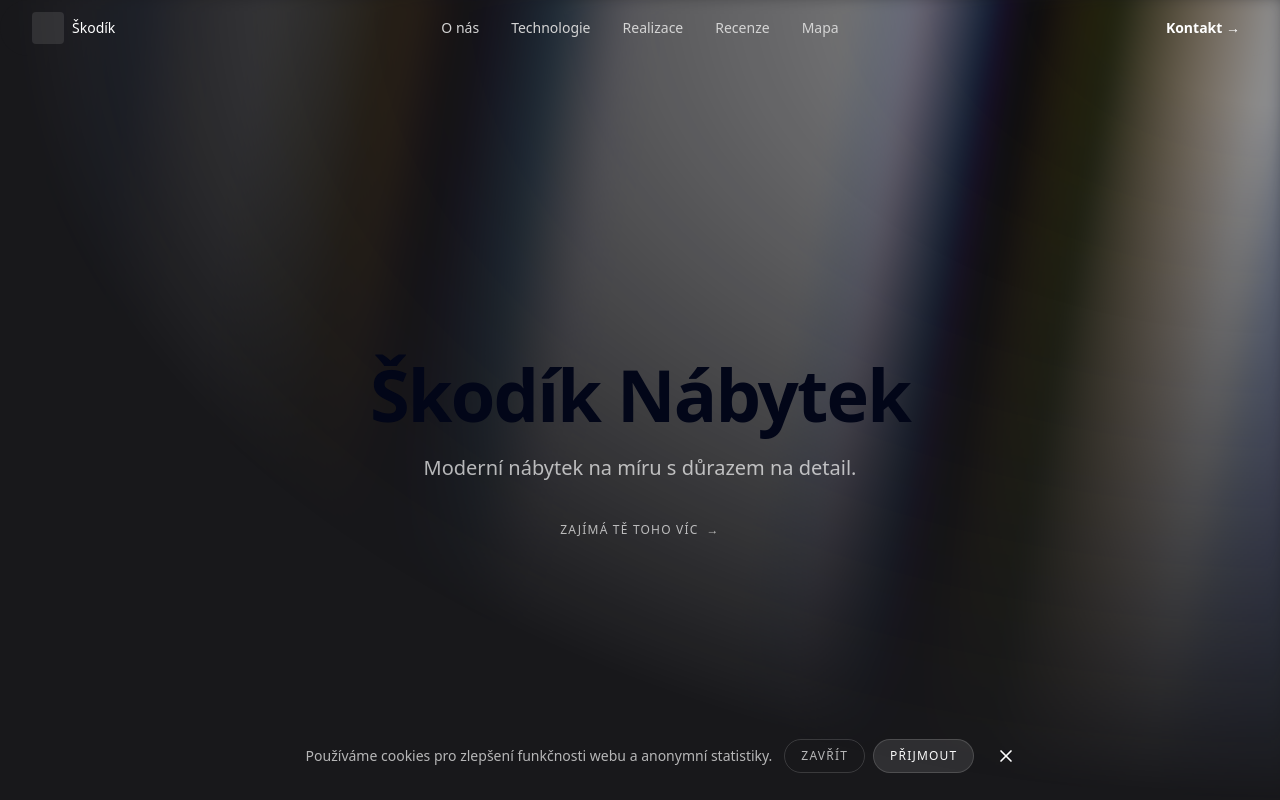
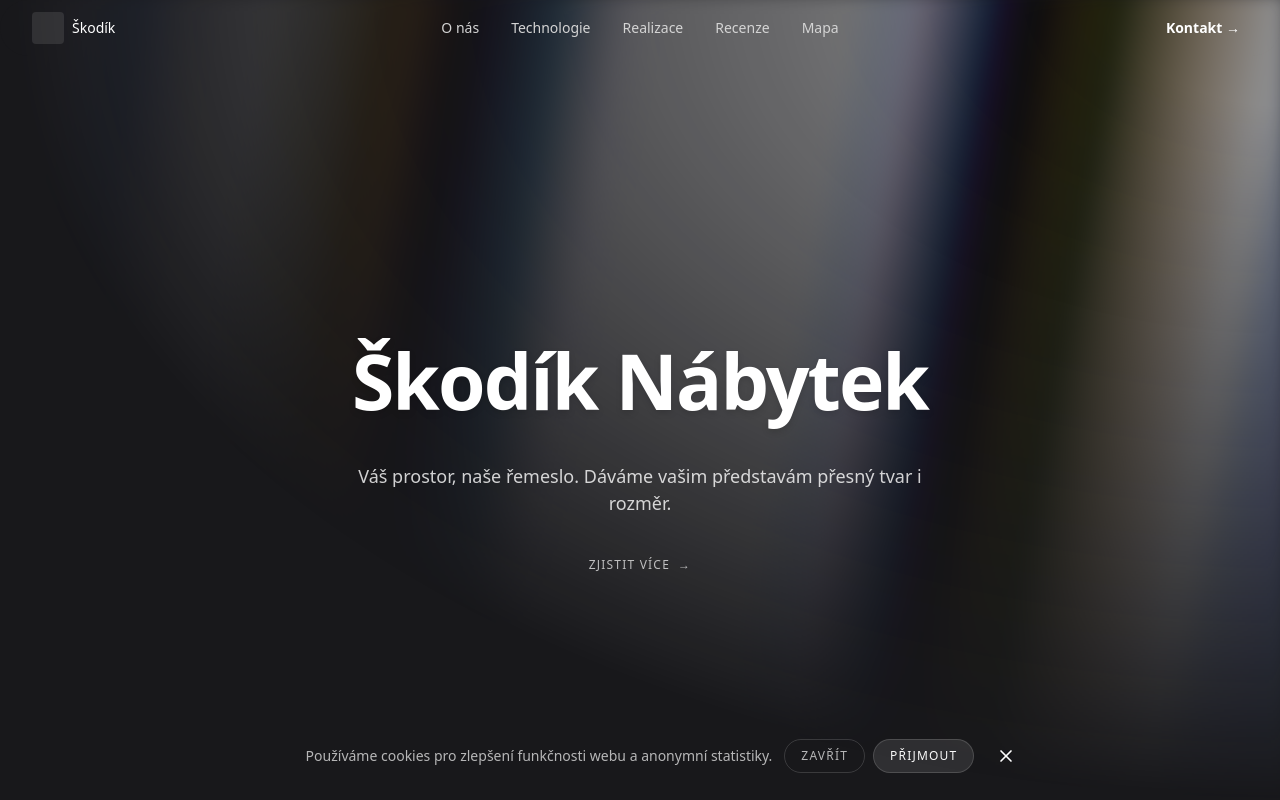
Before and after one commit to Lamenzie/skodik-web-upgrade, a Next.js app: page / in a window 1280 px wide. Shown: the top 800 px of the page. Built offline with nearby package versions, Linux system fonts and the light colour scheme.

Commit message:
Hero chagnes

```diff
--- a/src/app/sections/about/AboutSection.tsx
+++ b/src/app/sections/about/AboutSection.tsx
@@ -21,7 +21,6 @@ export default function AboutSection() {
   return (
     <section id="co-delame" className="pt-24 pb-12">
       <div className="mx-auto max-w-6xl px-6 space-y-16">
-        {/* BLOK 1: text vlevo, fotky vpravo */}
         <motion.div
           ref={refTop}
           initial={{ opacity: 0, y: 24 }}
@@ -29,7 +28,6 @@ export default function AboutSection() {
           transition={{ duration: 0.8, ease: "easeOut" }}
           className="grid gap-10 lg:grid-cols-2 lg:items-center"
         >
-          {/* Text */}
           <div className="text-center md:text-left">
             <h2 className="text-3xl md:text-4xl font-semibold">
               Nábytek na míru. Precizně. Čistě. Moderně.
@@ -69,7 +67,6 @@ export default function AboutSection() {
             </div>
           </div>
 
-          {/* Fotky */}
           <div className="grid gap-4">
             <div className="relative aspect-[16/10] overflow-hidden rounded-2xl border border-white/10">
               <Image
@@ -102,7 +99,6 @@ export default function AboutSection() {
           </div>
         </motion.div>
 
-        {/* BLOK 2 */}
         <motion.div
           ref={refBottom}
           initial={{ opacity: 0, y: 24 }}
@@ -110,7 +106,6 @@ export default function AboutSection() {
           transition={{ duration: 0.8, ease: "easeOut" }}
           className="grid gap-10 lg:grid-cols-2 lg:items-center"
         >
-          {/* Foto firmy zvenku */}
           <div className="relative aspect-16/10 overflow-hidden rounded-2xl border border-white/10">
             <Image
               src="/gallery/dilna1.jpg"
@@ -121,7 +116,6 @@ export default function AboutSection() {
             />
           </div>
 
-          {/* Text kde nás najdete */}
           <div className="flex flex-col items-center text-center lg:items-start lg:text-left">
             <h3 className="text-2xl md:text-3xl font-semibold">
               Kde nás najdete
--- a/src/app/sections/footer/FooterSection.tsx
+++ b/src/app/sections/footer/FooterSection.tsx
@@ -1,6 +1,7 @@
 import QuickContactModal from "@/components/contact/QuickContactModal";
 
 const links = [
+  { href: "#co-delame", label: "O nás" },
   { href: "#technologie", label: "Technologie" },
   { href: "#realizace", label: "Realizace" },
   { href: "#recenze", label: "Recenze" },
--- a/src/components/hero/Hero.tsx
+++ b/src/components/hero/Hero.tsx
@@ -7,12 +7,12 @@ export default function Hero() {
   return (
     <section className="relative h-screen w-full overflow-hidden">
       <AuroraBackground className="h-screen">
-        <div className="relative z-20 flex h-screen flex-col items-center justify-center text-center px-6 pt-24 pointer-events-auto">
+        <div className="pointer-events-auto relative z-20 flex h-screen flex-col items-center justify-center px-6 pt-24 text-center">
           <motion.h1
             initial={{ opacity: 0, y: 16 }}
             animate={{ opacity: 1, y: 0 }}
             transition={{ duration: 1.2, ease: "easeOut" }}
-            className="text-5xl md:text-7xl font-semibold tracking-tight mb-6"
+            className="mb-6 text-[clamp(2.5rem,6vw,5.5rem)] font-bold tracking-tight text-white drop-shadow-md dark:text-white"
           >
             Škodík Nábytek
           </motion.h1>
@@ -21,9 +21,10 @@ export default function Hero() {
             initial={{ opacity: 0 }}
             animate={{ opacity: 1 }}
             transition={{ delay: 0.4, duration: 1 }}
-            className="max-w-xl text-lg md:text-xl text-foreground/70 mb-10"
+            className="mb-10 max-w-xl text-[clamp(1rem,1.5vw,1.125rem)] text-white/80 dark:text-white/80"
           >
-            Moderní nábytek na míru s důrazem na detail.
+            Váš prostor, naše řemeslo. Dáváme vašim představám přesný tvar i
+            rozměr.
           </motion.p>
 
           <motion.a
@@ -31,9 +32,9 @@ export default function Hero() {
             initial={{ opacity: 0 }}
             animate={{ opacity: 1 }}
             transition={{ delay: 0.8, duration: 0.8 }}
-            className="group inline-flex items-center gap-2 text-xs uppercase tracking-widest text-foreground/70 hover:text-foreground transition"
+            className="group inline-flex items-center gap-2 text-xs uppercase tracking-widest text-white/70 transition hover:text-white dark:text-white/70 dark:hover:text-white"
           >
-            Zajímá tě toho víc
+            Zjistit více
             <span className="transform transition group-hover:translate-x-1">
               →
             </span>
--- a/src/components/ui/resizable-navbar.tsx
+++ b/src/components/ui/resizable-navbar.tsx
@@ -67,7 +67,6 @@ export const Navbar = ({ children, className }: NavbarProps) => {
   return (
     <motion.div
       ref={ref}
-      // IMPORTANT: Change this to class of `fixed` if you want the navbar to be fixed
       className={cn("sticky inset-x-0 top-0 z-40 w-full", className)}
     >
       {React.Children.map(children, (child) =>
@@ -208,7 +207,6 @@ export const MobileNavMenu = ({
     <AnimatePresence>
       {isOpen && (
         <>
-          {/* Backdrop – klik mimo zavře */}
           <motion.div
             onClick={onClose}
             initial={{ opacity: 0 }}
```
